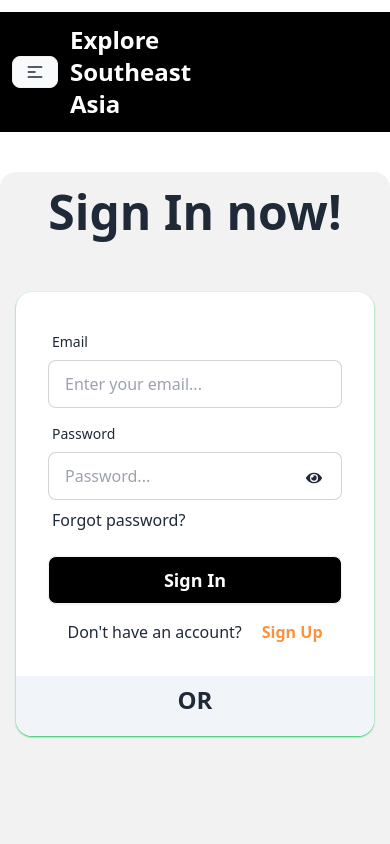
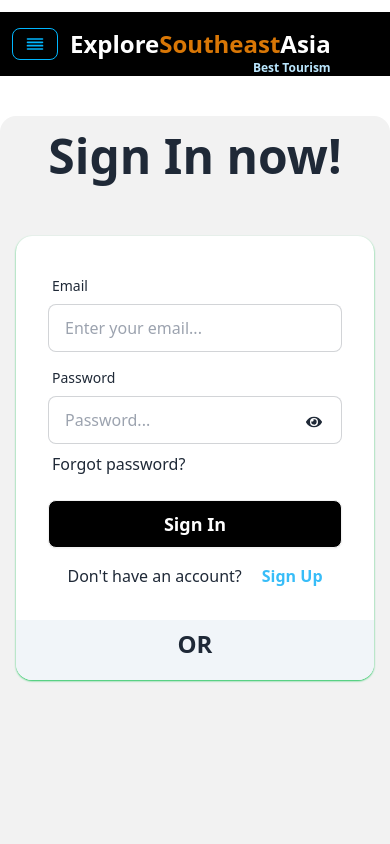
Before and after one commit to saiful797/Explore-Southeast-Asia, a React (Vite) app: page /login in a window 390 px wide. Shown: the top 844 px of the page. Built offline with nearby package versions, Linux system fonts and the light colour scheme.

Commit message:
Updated website name,login and logout system

```diff
--- a/src/App.jsx
+++ /dev/null
@@ -1,13 +0,0 @@
-import './App.css'
-
-function App() {
-
-  return (
-    <>
-      <h1 className='text-4xl font-extrabold text-center'>Explore Southeast Asia</h1>
-
-    </>
-  )
-}
-
-export default App
--- a/src/components/navBar/NavBar.jsx
+++ b/src/components/navBar/NavBar.jsx
@@ -1,9 +1,10 @@
+import { FiAlignJustify } from "react-icons/fi";
 import { Link, NavLink } from "react-router-dom";
 
 
 const NavBar = () => {
     const navLinks=<>
-        <li className="md:hover:text-red-600 md:text-teal-500"><NavLink to="/">Home </NavLink></li>
+        <li className="md:hover:text-red-600"><NavLink to="/">Home </NavLink></li>
         <li className="md:hover:text-red-600"><NavLink to="/about">About</NavLink></li>
         <li className="md:hover:text-red-600"><NavLink to="/contact">Contact Us</NavLink></li>
         <div>
@@ -18,16 +19,21 @@ const NavBar = () => {
     <div className="navbar bg-black p-3 mt-3">
         <div className="navbar-start">
             <div className="dropdown">
-                <div tabIndex={0} role="button" className="btn btn-sm bg-slate-50 lg:hidden">
-                    <svg xmlns="http://www.w3.org/2000/svg" className="h-5 w-5" fill="none" viewBox="0 0 24 24" stroke="currentColor"><path strokeLinecap="round" strokeLinejoin="round" strokeWidth="2" d="M4 6h16M4 12h8m-8 6h16" /></svg>
+                <div tabIndex={0} role="button" className="btn btn-outline btn-sm btn-info lg:hidden">
+
+                    <FiAlignJustify className="w-5 h-5"/>
+
                 </div>
                 <ul tabIndex={0} className="menu menu-sm dropdown-content mt-3 z-[1] p-2 shadow bg-base-100 rounded-box w-52">
                     {navLinks}
                 </ul>
             </div>
             <div className="ml-3 lg:ml-0 text-white">
-                <Link to='/' className="text-2xl md:text-4xl lg:text-4xl font-bold flex">
-                    Explore Southeast Asia
+                <Link to='/' className="text-2xl lg:text-4xl font-bold flex">
+                    <div className="relative">
+                        <h1>Explore<span className="text-amber-600">Southeast</span>Asia</h1>
+                        <p className="text-xs absolute right-0 text-sky-200">Best Tourism</p>
+                    </div>
                 </Link>
             </div>
         </div>
--- a/src/pages/SignInPage.jsx
+++ b/src/pages/SignInPage.jsx
@@ -40,7 +40,7 @@ const SignInPage = () => {
                         </div>
                         <div className="flex justify-center gap-5 mt-2">
                             <h1>Don't have an account?</h1>
-                            <Link to="/register"><p className="text-orange-400 font-bold hover:text-black link link-hover">Sign Up</p></Link>
+                            <Link to="/register"><p className="text-sky-400 font-bold hover:text-black link link-hover">Sign Up</p></Link>
                         </div>
                     </form>
                     <div className="rounded-b-2xl bg-slate-100 pt-2 pb-5">
--- a/src/pages/SignUpPage.jsx
+++ b/src/pages/SignUpPage.jsx
@@ -49,7 +49,7 @@ const SignUpPage = () => {
                         </div>
                         <div className="flex justify-center gap-5">
                             <h1>Have an account?</h1>
-                            <Link to="/login"><p className="text-orange-400 font-bold hover:text-black link link-hover"> Sign In </p></Link>
+                            <Link to="/login"><p className="text-sky-400 font-bold hover:text-black link link-hover"> Sign In </p></Link>
                         </div>
                     </form>
                 </div>
```
Also changed, not shown: src/App.css (added).
